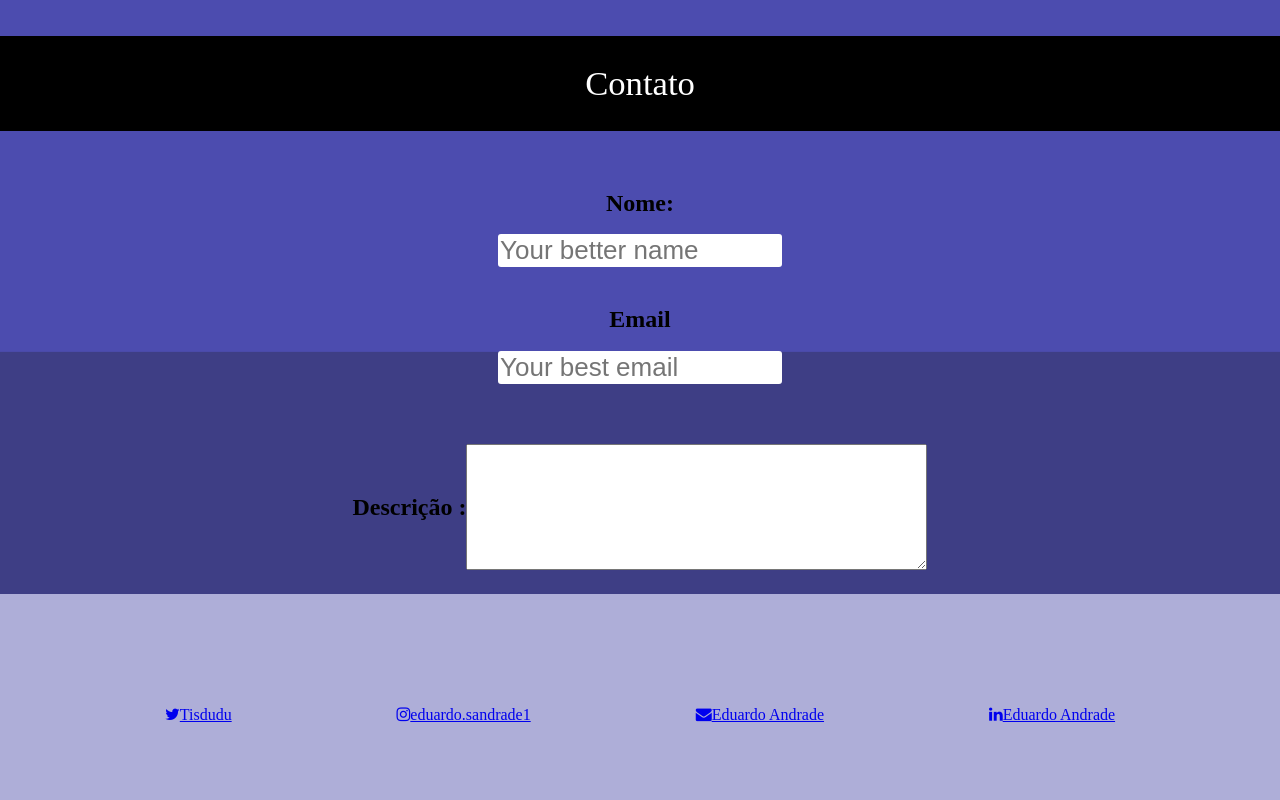
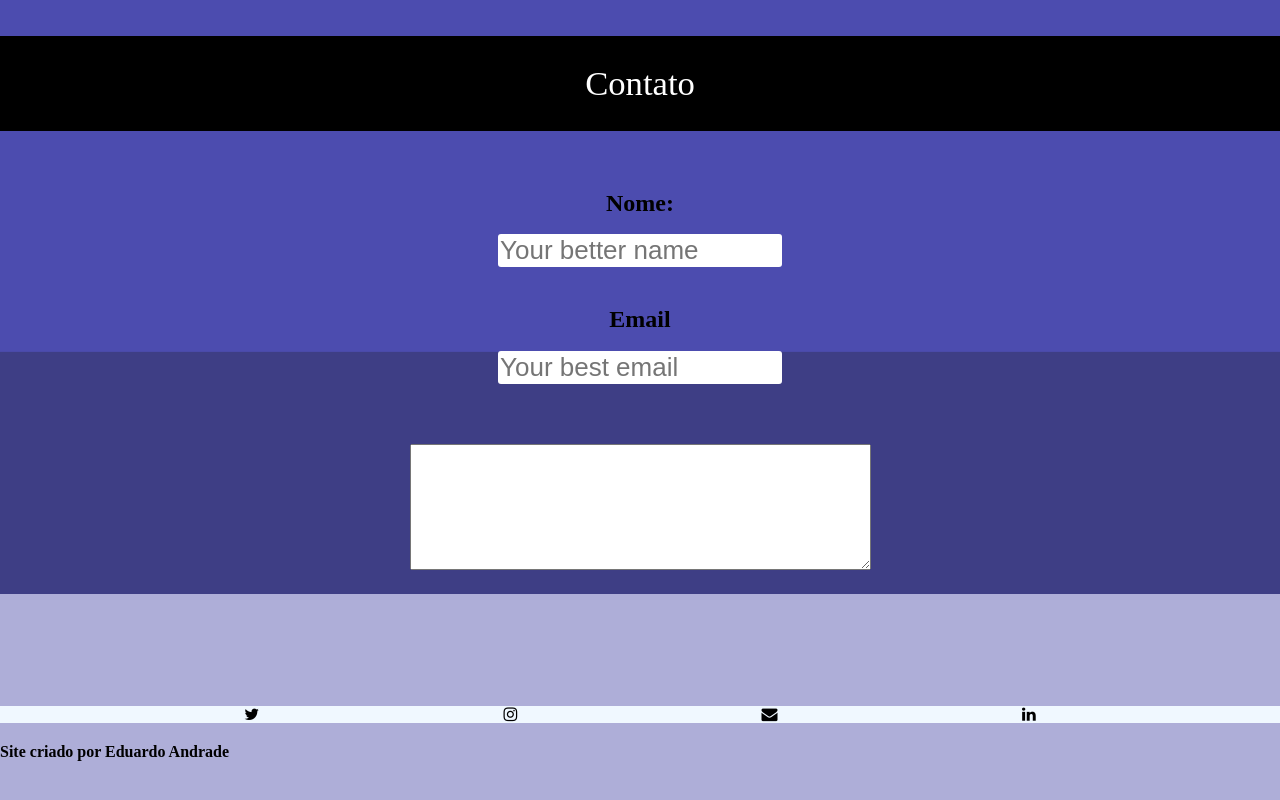
Before and after one commit to eduardosandrade1/eDev, a plain HTML site: page index.html in a window 1280 px wide. Shown: the part 2634-3434 px from the top of the page. Drawn offline with Linux system fonts and the light colour scheme.

Commit message:
algumas mudanças de estilo e adaptação para responsividade

```diff
--- a/css/responsive.css
+++ b/css/responsive.css
@@ -23,7 +23,7 @@
         align-items: flex-start;
     }
     .inicial h1{
-        font-size: 70px;
+        font-size: 60px;
     }
     .btn-inicial{
         margin:0px;
--- a/css/style.css
+++ b/css/style.css
@@ -199,4 +199,8 @@ footer{
 .social-icons{
     display: flex;
     justify-content: space-evenly;
+    background-color: aliceblue;
 }
+.social-icons i{
+    color: rgb(0, 0, 0);
+}
--- a/index.html
+++ b/index.html
@@ -72,19 +72,20 @@
                     <input type="email" class="email" placeholder="Your best email">
                 </div>
                 <div class="area-texto">
-                    <label for=".txt"><h2>Descrição :</h2></label>
+                    <label for=".txt"></label>
                     <textarea class="txt" id="" cols="55" rows="8"></textarea>
                 </div>
             </div>
         </main>
         <footer>
             <div class="social-icons">
-                <a href="#"><i class="fa fa-twitter"></i>Tisdudu</a>
-                <a href="https://www.instagram.com/eduardo.sandrade1/"><i class="fa fa-instagram"></i>eduardo.sandrade1</a>
-                <a href="#"><i class="fa fa-envelope"></i>Eduardo Andrade</a>
-                <a href="#"><i class="fa fa-linkedin"></i>Eduardo Andrade</a>
+                <a href="#"><i class="fa fa-twitter"></i></a>
+                <a href="https://www.instagram.com/eduardo.sandrade1/"><i class="fa fa-instagram"></i></a>
+                <a href="#"><i class="fa fa-envelope"></i></a>
+                <a href="#"><i class="fa fa-linkedin"></i></a>
 
             </div>
+            <h4>Site criado por Eduardo Andrade</h4>
         </footer>
     </div>
     <script src="js/function.js"></script>
```
